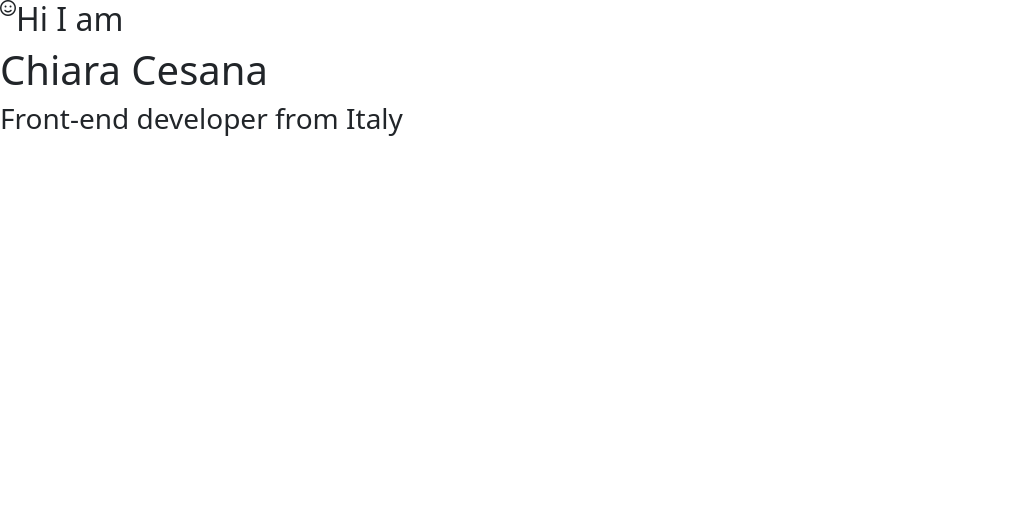
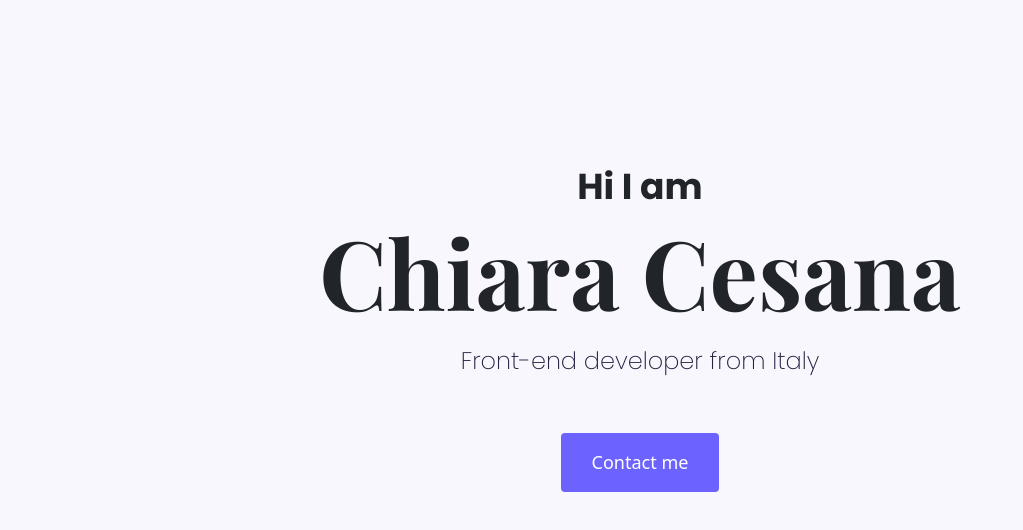
Before and after one commit to ChiaCesa/Portfolio-project, a plain HTML site: page index.html in a window 1280 px wide. Shown: the whole page, without its empty margins (0-1023 px from the left). Drawn offline with nearby package versions, Linux system fonts and the light colour scheme.

Commit message:
set up homepage, hero

```diff
--- a/css/styles.css
+++ b/css/styles.css
@@ -0,0 +1,38 @@
+:root {
+  --branding-color: #6c63ff;
+  --secondary-color: #f9f7fe;
+  --heading-font-family: "Playfair Display", serif;
+  --deafult-font-family: "Poppins", sans-serif;
+}
+.hero p {
+  font-family: "Poppins", sans-serif;
+  font-size: 36px;
+  font-weight: bold;
+  margin: 0;
+}
+h1 {
+  font-family: var(--heading-font-family);
+  font-weight: bold;
+  font-size: 96px;
+}
+.hero h2 {
+  font-family: var(--deafult-font-family);
+  font-weight: lighter;
+  font-size: 24px;
+  line-height: 2;
+  color: #272142;
+}
+
+.hero {
+  background-color: var(--secondary-color);
+  text-align: center;
+  padding: 160px 20px;
+}
+.btn-branding {
+  background-color: var(--branding-color);
+  border-radius: 4px;
+  color: white;
+  font-size: 18px;
+  line-height: 27px;
+  padding: 15px 30px;
+}
--- a/index.html
+++ b/index.html
@@ -18,16 +18,27 @@
       integrity="sha384-C6RzsynM9kWDrMNeT87bh95OGNyZPhcTNXj1NW7RuBCsyN/o0jlpcV8Qyq46cDfL"
       crossorigin="anonymous"
     ></script>
+    <link rel="preconnect" href="https://fonts.googleapis.com" />
+    <link rel="preconnect" href="https://fonts.gstatic.com" crossorigin />
+    <link rel="preconnect" href="https://fonts.googleapis.com" />
+    <link rel="preconnect" href="https://fonts.gstatic.com" crossorigin />
+    <link
+      href="https://fonts.googleapis.com/css2?family=Playfair+Display:wght@500;700&family=Poppins:wght@200;500;700&display=swap"
+      rel="stylesheet"
+    />
 
     <link rel="stylesheet" href="/css/styles.css" />
     <title>Document</title>
   </head>
+
   <body>
-    <div class="d-flex">
-      <i class="fa-regular fa-face-smile"></i>
-      <h2>Hi I am</h2>
+    <div class="hero">
+      <p>Hi I am</p>
+      <h1>Chiara Cesana</h1>
+      <h2 class="mb-5">Front-end developer from Italy</h2>
+      <div>
+        <a href="#" class="btn btn-branding">Contact me</a>
+      </div>
     </div>
-    <h1>Chiara Cesana</h1>
-    <h3>Front-end developer from Italy</h3>
   </body>
 </html>
```
